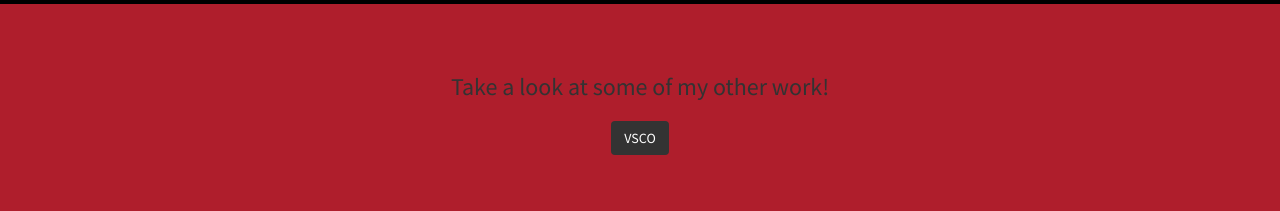
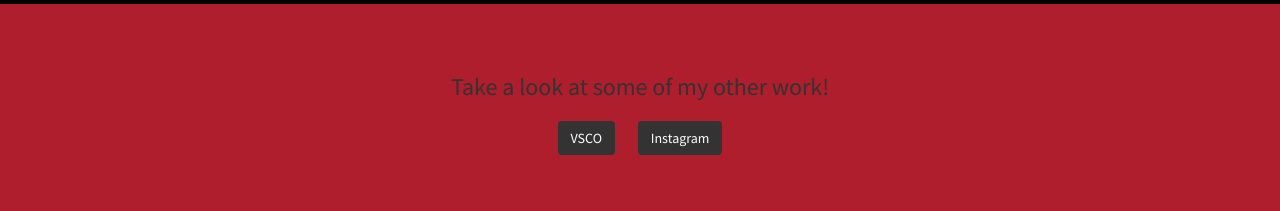
Before and after one commit to bgalladian/jlawrence, a plain HTML site: page index.html in a window 1280 px wide. Shown: the part 2980-3191 px from the top of the page. Drawn offline with Linux system fonts and the light colour scheme; grey boxes are pictures that could not be loaded.

Commit message:
add link to instagram page

```diff
--- a/index.html
+++ b/index.html
@@ -126,12 +126,6 @@
                                   </div>
                                 </div>
                               </div>
-
-
-
-
-
-
                             </div>
                         </div>
                         <div class="col-md-4 col-sm-6">
@@ -170,9 +164,6 @@
                                   </div>
                                 </div>
                               </div>
-
-
-
                             </div>
                         </div>
                         <div class="col-md-4 col-sm-6">
@@ -212,10 +203,6 @@
                                   </div>
                               </div>
                           </div>
-
-
-
-
                             </div>
                         </div>
                     </div>
@@ -303,6 +290,7 @@
                 <div class="col-lg-12 text-center">
                     <h3>Take a look at some of my other work!</h3>
                     <button type="button" class="btn"><a href="http://www.vsco.co/jodyswish">VSCO</a></button>
+                    <button type="button" class="btn"><a href="http://www.instagram.com/picsbyjacob">Instagram</a></button>
                 </div>
             </div>
         </div>
```
Lines whose indentation alone changed are shown as unchanged.
